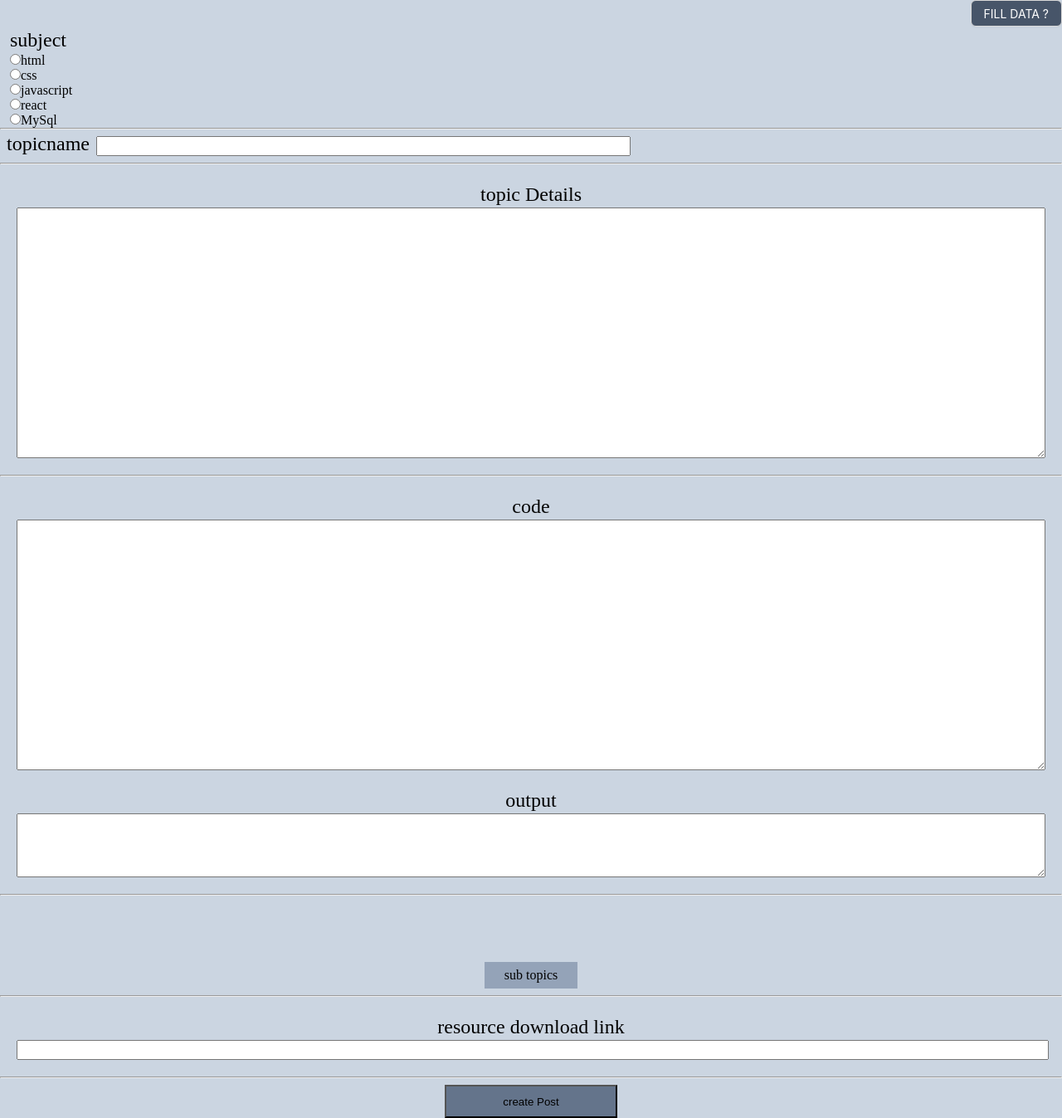
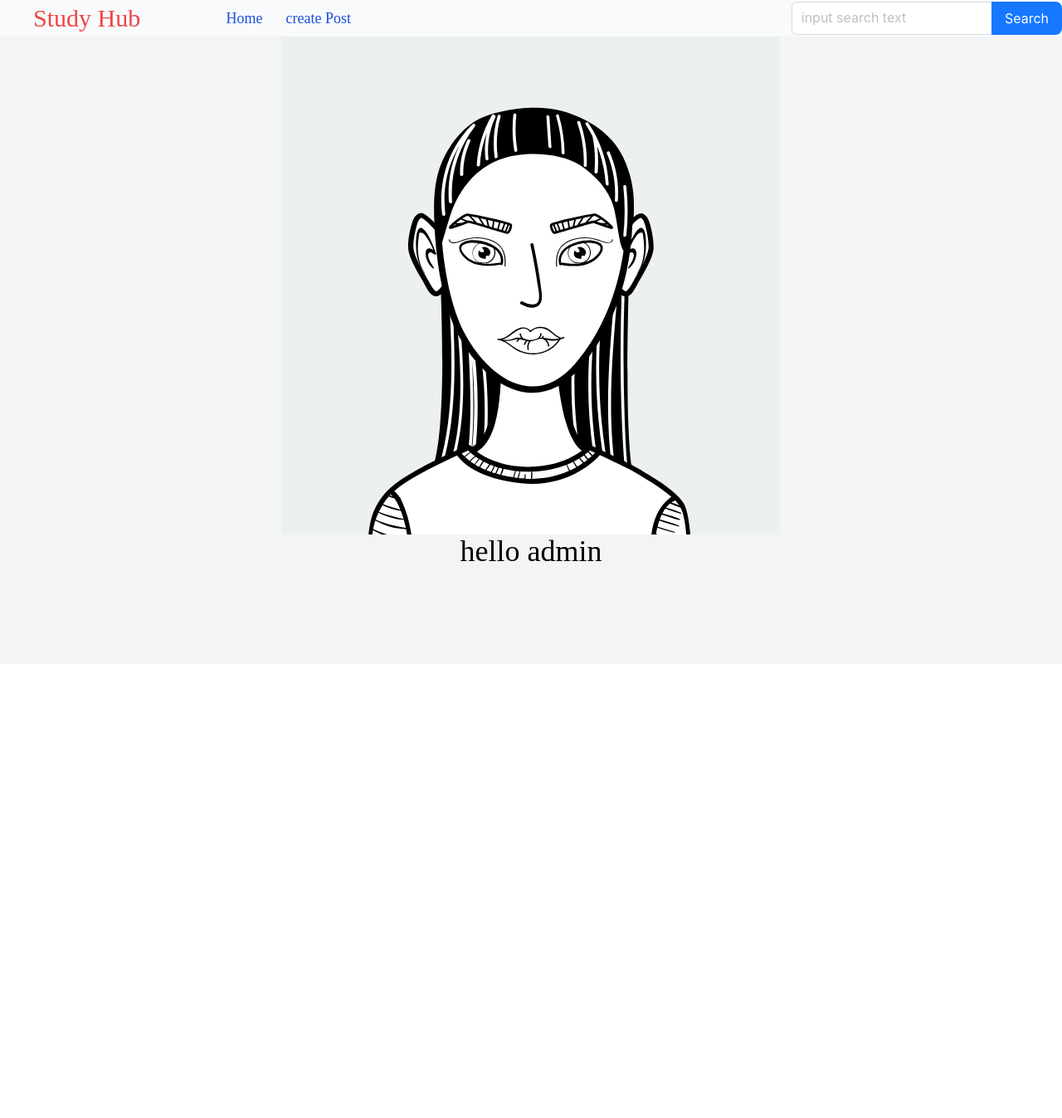
Before and after one commit to 1hemant2/study-hub-resource, a React (Vite) app in the folder client/: page /admin in a window 1280 px wide. Shown: the whole page at 83% size. After the commit the page ends 800 px from the top, so only its background shows below. Built offline with nearby package versions, Linux system fonts and the light colour scheme.

Commit message:
20.client : delete subtopic button

```diff
--- a/client/src/App.jsx
+++ b/client/src/App.jsx
@@ -7,13 +7,15 @@ import HTMLs from './Pages/Course/HTMLs/HTMLs';
 import CSSs from './Pages/Course/CSSs/CSSs';
 import Reacts from './Pages/Course/Reacts/Reacts';
 import SearchReult from './Pages/Searchs/SearchReult';
-import CreatePost from './admin/CreatePost/CreatePost';
+import CreatePost from './admin/pages/CreatePost';
 import MySqls from './Pages/Course/MySqls/MySql';
 import { useEffect, useState } from 'react';
 import Loader from './component/Loader';
 import Admin from './admin/Admin';
 import { MyProvider } from './component/Mycontext';
 import SearchResultData from './Pages/Searchs/SearchResultData';
+import AdminHome from './admin/pages/AdminHome';
+
 
 function App() {
   const [loading, setLoading] = useState(false);
@@ -31,7 +33,6 @@ function App() {
         <MyProvider>
           <BrowserRouter>
             <Routes>
-              <Route path='/admin' element={<Admin><CreatePost></CreatePost></Admin>}></Route>
               <Route path='/' element={<ProtectedPage><Home></Home></ProtectedPage>}></Route>
               <Route path='/html/:topics?' element={<ProtectedPage><HTMLs></HTMLs></ProtectedPage>}></Route>
               <Route path='/css/:topics?' element={<ProtectedPage><CSSs></CSSs></ProtectedPage>}></Route>
@@ -45,6 +46,9 @@ function App() {
               <Route path='/searchResult' element={<ProtectedPage><SearchReult></SearchReult></ProtectedPage>}
               ></Route>
               <Route path='/searchResultData/:subject/:topicName' element={<ProtectedPage><SearchResultData></SearchResultData></ProtectedPage>}></Route>
+              <Route path='/admin/createPost' element={<Admin><CreatePost></CreatePost></Admin>}></Route>
+              <Route path='/admin' element={<Admin><AdminHome></AdminHome></Admin>}></Route>
+              <Route path='/*' element={<ProtectedPage><Home></Home></ProtectedPage>}></Route>
             </Routes>
           </BrowserRouter>
         </MyProvider>
--- a/client/src/admin/Admin.jsx
+++ b/client/src/admin/Admin.jsx
@@ -1,9 +1,112 @@
-import React from 'react'
+import React from 'react';
+import { useNavigate } from 'react-router-dom';
+import { useState } from 'react';
+import Searchs from '../Pages/Searchs/Searchs';
 
 const Admin = ({ children }) => {
+    const navigate = useNavigate();
+    const [mobileMenu, setmobileMenu] = useState(false);
     return (
-        <div>
-            <div>{children}</div>
+        <div className='h-screen overflow-y-hidden'>
+            {/* for mobile */}
+            <header className={`bg-gray-50 w-full flex ${mobileMenu ? 'flex-col' : 'flex-row sm:hidden'}`}>
+                <div className={`flex items-center justify-start ml-10 text-red-500 w-1/5 text-3xl ${mobileMenu ? 'hidden' : 'none'}`}>
+                    Study Hub
+                </div>
+                {/* search */}
+
+                <div className={`w-3/5 flex justify-center items-center ${mobileMenu ? 'hidden' : 'none'}`}>                        <Searchs></Searchs>
+                </div>
+
+                <div className={`text-4xl  flex justify-end items-center ${mobileMenu ? 'w-full' : 'w-1/5'} `} onClick={
+                    () => {
+                        setmobileMenu(!mobileMenu);
+                    }
+                }>
+                    <i className="ri-menu-line"></i>
+                </div>
+                <div >
+                    {
+                        mobileMenu ? (<div className='flex flex-col items-center '>
+                            <div className='m-2 text-lg cursor-pointer text-blue-700 '
+                                onClick={() => {
+                                    navigate('/')
+                                    setmobileMenu(!mobileMenu);
+                                }}
+                            >Home</div>
+                            <div className='m-2 text-lg cursor-pointer text-blue-700'
+                                onClick={() => {
+                                    navigate('/html')
+                                    setmobileMenu(!mobileMenu);
+                                }}
+                            >HTML</div>
+                            <div className='m-2 text-lg cursor-pointer text-blue-700'
+                                onClick={() => {
+                                    navigate('/css')
+                                    setmobileMenu(!mobileMenu);
+                                }}
+                            >CSS</div>
+                            <div className='m-2 text-lg cursor-pointer text-blue-700 '
+                                onClick={() => {
+                                    navigate('/javascript')
+                                    setmobileMenu(!mobileMenu);
+                                }}
+                            >JavaScript</div>
+                            <div className='m-2 text-lg cursor-pointer text-blue-700'
+                                onClick={() => {
+                                    navigate('/react')
+                                    setmobileMenu(!mobileMenu);
+                                }}
+                            >React</div>
+                            <div className='m-2 text-lg cursor-pointer text-blue-700'
+                                onClick={() => {
+                                    navigate('/mysql')
+                                    setmobileMenu(!mobileMenu);
+                                }}
+                            >MySql</div>
+                        </div>) : null
+                    }
+                </div>
+
+            </header>
+
+            {/* for laptop */}
+            <header className={`hidden sm:flex`}>
+                <div className='bg-gray-50 w-full flex flex-row'>
+                    <div className={`flex items-center justify-start ml-10 text-red-500 w-1/5 text-3xl`}
+                        onClick={() => {
+                            navigate('/')
+                        }}
+                    >
+                        Study Hub
+                    </div>
+
+                    <div className='flex flex-row items-center mr-4 w-3/5 space-x-5'>
+                        <div className='m-2 text-lg cursor-pointer text-blue-700 '
+                            onClick={() => {
+                                navigate('/admin')
+                            }}
+                        >Home</div>
+                        <div className='m-2 text-lg cursor-pointer text-blue-700'
+                            onClick={() => {
+                                navigate('/admin/createPost')
+                            }}
+                        >create Post</div>
+
+                    </div>
+
+                    {/* search */}
+
+                    <div className={` flex justify-center items-center `}>
+                        <Searchs></Searchs>
+                    </div>
+                </div>
+
+            </header>
+
+            <main >
+                <div className=''>{children}</div>
+            </main>
         </div>
     )
 }
--- /dev/null
+++ b/client/src/admin/pages/AdminHome.jsx
@@ -0,0 +1,15 @@
+import React from 'react';
+import a1 from '../../assets/a1.svg'
+
+const AdminHome = () => {
+    return (
+        <div className='bg-gray-100 h-screen'>
+            <div className='flex justify-center items-center '>
+                <img src={a1} alt="avatage image" height={600} width={600} />
+            </div>
+            <div className='text-4xl flex justify-center'>hello admin </div>
+        </div>
+    )
+}
+
+export default AdminHome;
--- a/client/src/admin/CreatePost/CreatePost.jsx
+++ b/client/src/admin/pages/CreatePost.jsx
@@ -38,7 +38,7 @@ const CreatePost = () => {
     }
     const handleAddSubtopic = () => {
         // Add a new empty subtopic field
-        setSubtopics([...subtopics, { name: '', details: '' }]);
+        setSubtopics([...subtopics, {}]);
     };
     const handleSubtopicChange = (index, property, value) => {
         // Update the subtopics array based on user input
@@ -49,7 +49,10 @@ const CreatePost = () => {
         };
         setSubtopics(updatedSubtopics);
     };
-
+    const handleDeleteSubtopics = (indexToRemove) => {
+        const newSubtopics = subtopics.filter((_, index) => index !== indexToRemove);
+        setSubtopics(newSubtopics);
+    }
     const handleSubmit = async (e) => {
         e.preventDefault();
         const updatedData = {
@@ -61,7 +64,7 @@ const CreatePost = () => {
         //setData({});
     }
     return (
-        <div className='bg-slate-300'>
+        <div className='bg-slate-300 overflow-y-auto h-screen '>
             <div className='modal flex justify-end'>
                 <Button type="" className='bg-slate-600 text-white' onClick={showModal}>
                     FILL DATA ?
@@ -143,7 +146,7 @@ const CreatePost = () => {
                     <label htmlFor="topicDetails" className='text-2xl flex justify-center'>code</label>
                     <textarea type="text" rows={20} name='code' onChange={handleChange} />
                 </div>
-                <div className=' flex flex-col m-5'>
+                <div className=' flex flex-col m-5 '>
                     <label htmlFor="topicDetails" className='text-2xl flex justify-center'>output</label>
                     <textarea type="text" rows={5} name='output' onChange={handleChange} />
                 </div>
@@ -153,7 +156,15 @@ const CreatePost = () => {
 
                     {/* Dynamically render input fields for subtopics */}
                     {subtopics.map((subtopic, index) => (
-                        <div key={index} className='mt-5'>
+                        <div key={index} className='mt-8 border border-solid border-black p-4'>
+                            <div className='text-5xl flex justify-center mb-4'
+
+                            >
+                                <i className="ri-delete-bin-line cursor-pointer"
+                                    onClick={() => handleDeleteSubtopics(index)}>
+
+                                </i>
+                            </div>
                             <div className='flex flex-row '>
                                 <label htmlFor={`subtopicName-${index}`} className="text-xl flex justify-center">
                                     Subtopic{index + 1} Name
@@ -167,8 +178,6 @@ const CreatePost = () => {
                                     onChange={(e) => handleSubtopicChange(index, 'name', e.target.value)}
                                 />
                             </div>
-
-
                             <div className='flex flex-col mt-1'>
                                 <label htmlFor={`subtopicDetails-${index}`} className="text-2xl flex justify-center">
                                     Subtopic {index + 1} Details
@@ -212,8 +221,8 @@ const CreatePost = () => {
                     ))}
                 </div>
                 <div className='flex flex-row space-x-2 m-2 justify-center'>
-                    <div className='bg-slate-400 w-28 h-8 flex items-center justify-center cursor-pointer' onClick={handleAddSubtopic}>sub topics</div>
-
+                    <div className='bg-slate-400 w-28 h-8 flex items-center justify-center cursor-pointer' onClick={handleAddSubtopic}>add sub topics
+                    </div>
                 </div>
                 <hr />
                 <div className='m-5'>
@@ -221,7 +230,7 @@ const CreatePost = () => {
                     <input type="url" name='downloadResource' onChange={handleChange} className=' h-5 w-full' />
                 </div>
                 <hr />
-                <div className='w-full flex justify-center'>
+                <div className='w-full flex justify-center mb-20'>
                     <button type='submit' className='h-10 w-52 mt-2 bg-slate-500 cursor-pointer'>create Post</button>
                 </div>
             </form>
--- a/client/src/component/ProtectedPage.jsx
+++ b/client/src/component/ProtectedPage.jsx
@@ -132,4 +132,4 @@ const ProtectedPage = ({ children }) => {
     )
 }
 
-export default ProtectedPage
+export default ProtectedPage;
```
Also changed, not shown: client/src/assets/a1.svg (added).
